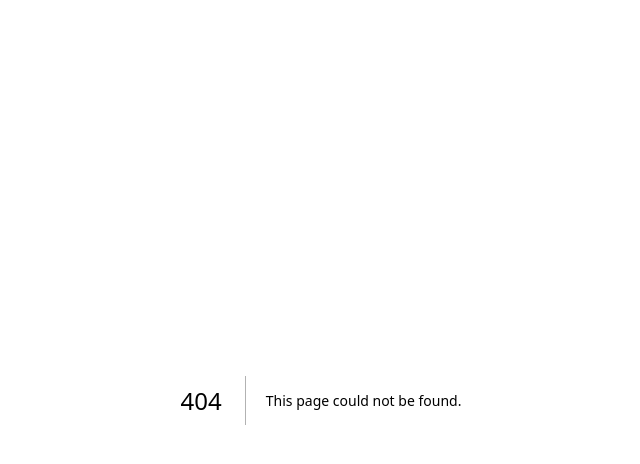
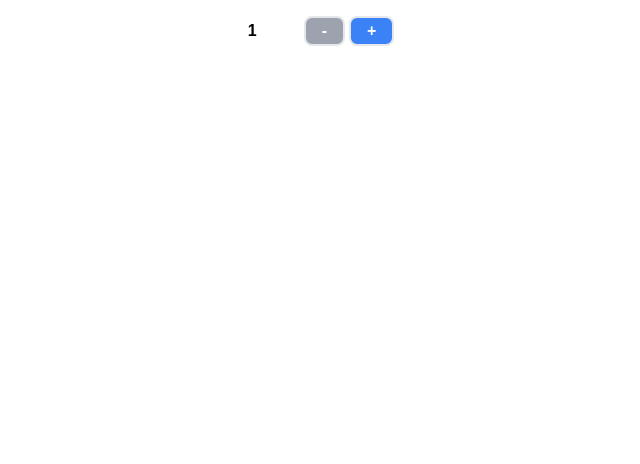
Before and after one commit to DanielH52Edu/cprg306-assignments, a Next.js app: page /week-4 in a window 1280 px wide. Before the commit this address had no page. Shown: the top 464 px of the page, without its empty margins (319-959 px from the left). Built offline with nearby package versions, Linux system fonts and the light colour scheme.

Commit message:
add week4 assignment

```diff
--- a/app/page.js
+++ b/app/page.js
@@ -5,9 +5,10 @@ export default function Home() {
   return (
     <main className={'flex flex-col items-center justify-center'}>
       <h1 className={'text-2xl m-6'}>CPRG 306: Web Development 2 - Assignments</h1>
-        <ul>
-            <li><Link href={'week-2'}>Week 2</Link></li>
-            <li><Link href={'week-3'}>Week 3</Link></li>
+        <ul className="text-green-400">
+            <li><Link href={'week-2'} className="hover:underline hover:text-green-200">Week 2</Link></li>
+            <li><Link href={'week-3'} className="hover:underline hover:text-green-200">Week 3</Link></li>
+            <li><Link href={'week-4'} className="hover:underline hover:text-green-200">Week 4</Link></li>
         </ul>
     </main>
   );
--- /dev/null
+++ b/app/week-4/new-item.js
@@ -0,0 +1,24 @@
+"use client"
+
+import {useState} from "react";
+
+export default function NewItem () {
+    const [quantity, setQuantity] = useState(1);
+
+    const increment = () => { setQuantity(quantity + 1); };
+    const decrement = () => { setQuantity(quantity - 1); };
+
+    return <section className="bg-white flex items-center text-white font-bold p-1 w-min">
+        <div className="text-black w-14">{quantity}</div>
+        <button
+            className="mr-1 border-2 px-4 rounded-lg text-center leading-relaxed
+            bg-blue-500 hover:bg-blue-600 focus:border-blue-400 disabled:bg-gray-400"
+            onClick={decrement}
+            disabled={quantity === 1}>-</button>
+        <button
+            className="border-2 px-4 rounded-lg text-center leading-relaxed
+            bg-blue-500 hover:bg-blue-600 focus:border-blue-400 disabled:bg-gray-400"
+            onClick={increment}
+            disabled={quantity === 20}>+</button>
+    </section>
+}
--- /dev/null
+++ b/app/week-4/page.js
@@ -0,0 +1,9 @@
+import NewItem from "@/app/week-4/new-item";
+
+export default function Page() {
+    return (
+        <main className="mt-3 flex justify-center">
+            <NewItem />
+        </main>
+    )
+}
```
